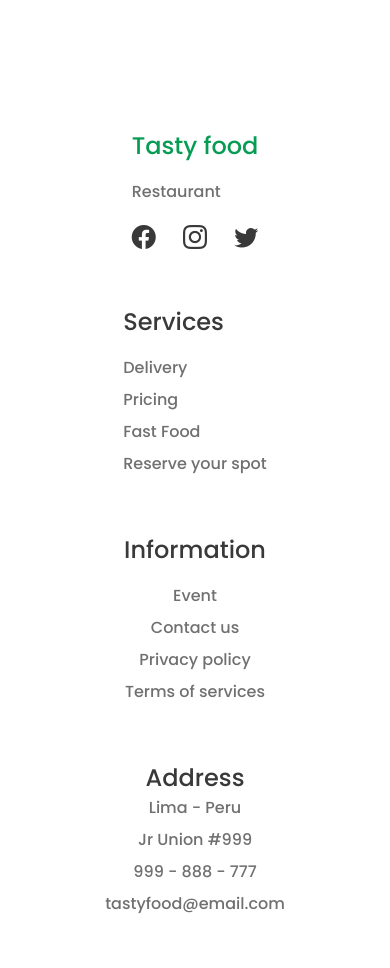
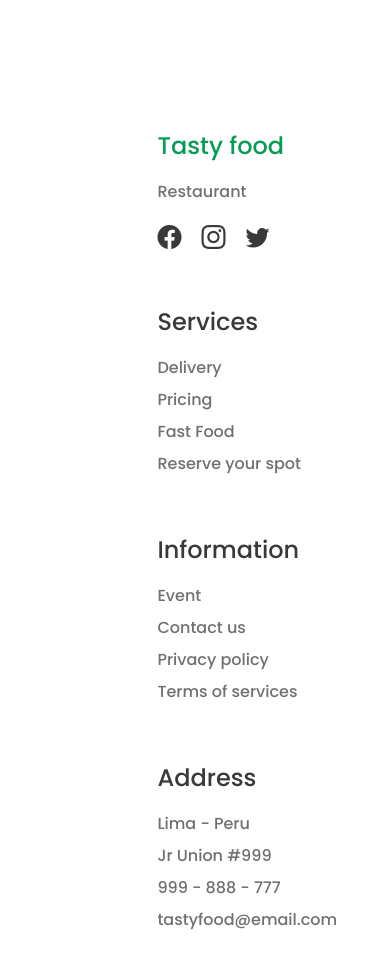
Before and after one commit to dosepehr/responsive-restaurant-website, a plain HTML site: page index.html in a window 390 px wide. Shown: the part 4980-5948 px from the top of the page. Drawn offline with nearby package versions, Linux system fonts and the light colour scheme.

Commit message:
refactor footer style

```diff
--- a/css/mediaQueries.css
+++ b/css/mediaQueries.css
@@ -41,6 +41,9 @@
     .section-desc {
         width: 75%;
     }
+    .w-150{
+        width: 200% !important ;
+    }
 }
 
 @media (max-width:991.98px) {
--- a/css/style.css
+++ b/css/style.css
@@ -248,15 +248,19 @@ footer {
 }
 
 .media {
-    width: 100%;
+    min-width: 100px;
     display: flex;
     justify-content: space-between;
 }
 
 .media i {
     font-size: 1.5rem;
+    margin-left: 10px;
+    margin-right: 10px;
 }
-
+.ml0{
+    margin-left: 0 !important;
+}
 .max-width {
     width: max-content;
 }
@@ -265,47 +269,13 @@ footer {
     margin-top: 10vh;
 }
 
-
-
-/** header animation */
-.header-down {
-    position: fixed;
-    left: 0;
-    z-index: 999;
-    width: 100%;
-    height: auto;
-    background-color: #fff;
-    transition: all 0.3s ease;
-    align-items: center;
-    animation: header-down 0.3s ease forwards;
-    box-shadow: 0 2px 4px #0000001a;
+.w-30 {
+    width: 30% !important;
 }
 
-
-@keyframes header-down {
-    100% {
-        transform: translateY(24px);
-    }
+.w-150 {
+    width: 150% !important;
 }
-
-.header-up {
-    position: fixed;
-    left: 0;
-    z-index: 999;
-    width: 100%;
-    height: auto;
-    transition: all 0.3s ease;
-    align-items: center;
-    animation: header-up 0.3s ease forwards;
-    box-shadow: 0 2px 4px #0000001a;
-}
-
-@keyframes header-up {
-    100% {
-        transform: translateY(-100%);
-    }
-}
-
 
 /** sidebar */
 .side-bar {
@@ -369,6 +339,45 @@ footer {
     cursor: pointer;
 }
 
+/** header animation */
+.header-down {
+    position: fixed;
+    left: 0;
+    z-index: 999;
+    width: 100%;
+    height: auto;
+    background-color: #fff;
+    transition: all 0.3s ease;
+    align-items: center;
+    animation: header-down 0.3s ease forwards;
+    box-shadow: 0 2px 4px #0000001a;
+}
+
+
+@keyframes header-down {
+    100% {
+        transform: translateY(24px);
+    }
+}
+
+.header-up {
+    position: fixed;
+    left: 0;
+    z-index: 999;
+    width: 100%;
+    height: auto;
+    transition: all 0.3s ease;
+    align-items: center;
+    animation: header-up 0.3s ease forwards;
+    box-shadow: 0 2px 4px #0000001a;
+}
+
+@keyframes header-up {
+    100% {
+        transform: translateY(-100%);
+    }
+}
+
 .active a {
     color: var(--color-green1) !important;
 }
--- a/index.html
+++ b/index.html
@@ -26,12 +26,17 @@
                 </div>
                 <div class="nav-container">
                     <ul class="d-flex align-items-center nav-ul">
-                        <li class="home" ><a href="#home" class="text-gray1 hover-green1 has-transition on-dark-text-gray">Home</a></li>
-                        <li class="about"><a href="#about" class="text-gray1 hover-green1 has-transition on-dark-text-gray">About</a></li>
-                        <li class="services"><a href="#services" class="text-gray1 hover-green1 has-transition on-dark-text-gray">Services</a>
+                        <li class="home"><a href="#home"
+                                class="text-gray1 hover-green1 has-transition on-dark-text-gray">Home</a></li>
+                        <li class="about"><a href="#about"
+                                class="text-gray1 hover-green1 has-transition on-dark-text-gray">About</a></li>
+                        <li class="services"><a href="#services"
+                                class="text-gray1 hover-green1 has-transition on-dark-text-gray">Services</a>
                         </li>
-                        <li class="menu" ><a href="#menu" class="text-gray1 hover-green1 has-transition on-dark-text-gray">Menu</a></li>
-                        <li class="contact"><a href="#contact" class="text-gray1 hover-green1 has-transition on-dark-text-gray">Contact us</a>
+                        <li class="menu"><a href="#menu"
+                                class="text-gray1 hover-green1 has-transition on-dark-text-gray">Menu</a></li>
+                        <li class="contact"><a href="#contact"
+                                class="text-gray1 hover-green1 has-transition on-dark-text-gray">Contact us</a>
                         </li>
                     </ul>
                     <div class="d-flex icons">
@@ -75,7 +80,7 @@
             </div>
         </div>
     </section>
-    <section class="mt-10vh"id="about">
+    <section class="mt-10vh" id="about">
         <div class="container">
             <div class="row gy-4 d-flex align-items-center justify-content-center ">
                 <div
@@ -92,7 +97,7 @@
             </div>
         </div>
     </section>
-    <section class="mt-10vh"id="services">
+    <section class="mt-10vh" id="services">
         <div class="container">
             <div class="row text-center">
                 <p class="sub-title">Offering</p>
@@ -508,12 +513,12 @@
         <div class="container-fluid">
             <div class="row w-75 make-center gy-5">
                 <div class="col-lg-3 col-md-6 col-12 d-flex flex-column align-items-center">
-                    <div class="d-flex flex-column">
-                        <p class="text-green font-sm">Tasty food</p>
+                    <div class="d-flex flex-column justify-content-between w-30">
+                        <p class="text-green font-sm no-wrap">Tasty food</p>
                         <p class="text-gray1 font-xs  on-dark-text-gray">Restaurant</p>
-                        <div class="media">
+                        <div class="media w-15">
                             <a href="#">
-                                <i class="bi bi-facebook text-main-dark on-dark-text-white "></i>
+                                <i class="bi bi-facebook text-main-dark on-dark-text-white ml0"></i>
                             </a>
 
                             <a href="#">
@@ -527,7 +532,7 @@
                     </div>
                 </div>
                 <div class="col-lg-3 col-md-6 col-12 d-flex flex-column align-items-center">
-                    <div class="d-flex flex-column">
+                    <div class="d-flex flex-column w-30">
                         <p class="text-main-dark on-dark-text-white font-sm">Services</p>
                         <a href="#"
                             class="text-gray1 hover-green1 has-transition on-dark-text-gray mb-2 max-width">Delivery</a>
@@ -536,16 +541,16 @@
                         <a href="#" class="text-gray1 hover-green1 has-transition on-dark-text-gray mb-2 max-width">Fast
                             Food</a>
                         <a href="#"
-                            class="text-gray1 hover-green1 has-transition on-dark-text-gray mb-2 max-width">Reserve
-                            your spot</a>
+                            class="text-gray1 hover-green1 has-transition on-dark-text-gray mb-2 max-width">Reserve your
+                            spot</a>
                     </div>
                 </div>
-                <div class="col-lg-3 col-md-6 ol-12 d-flex flex-column align-items-center">
-                    <div class="d-flex flex-column w-100 justify-content-center align-items-center">
+                <div class="col-lg-3 col-md-6 col-12 d-flex flex-column align-items-center">
+                    <div class="d-flex flex-column w-30">
                         <p class="text-main-dark on-dark-text-white font-sm">Information</p>
                         <a href="#"
                             class="text-gray1 hover-green1 has-transition on-dark-text-gray mb-2 max-width">Event</a>
-                        <a href="#"
+                        <a href="#contact"
                             class="text-gray1 hover-green1 has-transition on-dark-text-gray mb-2 max-width">Contact
                             us</a>
                         <a href="#"
@@ -553,16 +558,18 @@
                             policy</a>
                         <a href="#"
                             class="text-gray1 hover-green1 has-transition on-dark-text-gray mb-2 max-width">Terms of
-                            services</a>
+                            services
+                        </a>
                     </div>
                 </div>
-                <div class="col-lg-3 col-md-6 ol-12 d-flex flex-column align-items-center">
-                    <div class="d-flex flex-column w-100 justify-content-center align-items-center">
-                        <span class="text-main-dark on-dark-text-white font-sm">Address</span>
-                        <p class="on-dark-text-gray mb-2 max-width text-gray1">Lima - Peru</p>
-                        <p class="on-dark-text-gray mb-2 max-width text-gray1">Jr Union #999</p>
-                        <p class="on-dark-text-gray mb-2 max-width text-gray1">999 - 888 - 777</p>
-                        <p class="on-dark-text-gray mb-2 max-width text-gray1">tastyfood@email.com</p>
+                <div class="col-lg-3 col-md-6 col-12 d-flex flex-column align-items-center">
+                    <div class="d-flex flex-column w-30">
+                        <p class="text-main-dark on-dark-text-white font-sm">Address
+                        </p>
+                        <p class="text-gray1 hover-green1 has-transition on-dark-text-gray mb-2 max-width">Lima - Peru</p>
+                        <p class="text-gray1 hover-green1 has-transition on-dark-text-gray mb-2 max-width">Jr Union #999</p>
+                        <p class="text-gray1 hover-green1 has-transition on-dark-text-gray mb-2 max-width">999 - 888 - 777</p>
+                        <p class="text-gray1 hover-green1 has-transition on-dark-text-gray mb-2 max-width">tastyfood@email.com</p>
                     </div>
                 </div>
             </div>
@@ -577,4 +584,7 @@
     <br><br><br><br><br><br><br><br><br><br>
 </body>
 
+
+
+
 </html>
```
